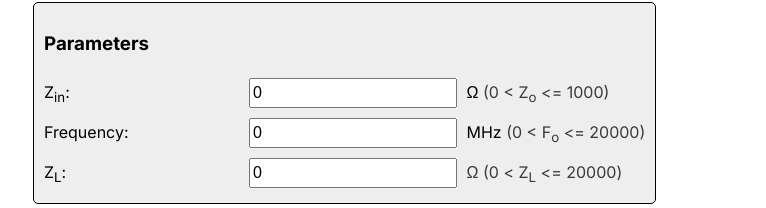
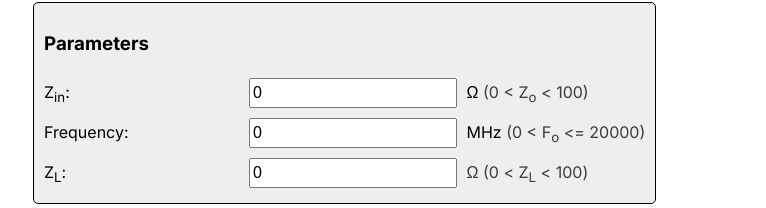
Before and after one commit to moenguyenx/network_matching_tool, a Next.js app: page /l_circuit in a window 1280 px wide. Shown: the part 191-399 px from the top of the page, without its empty margins (74-840 px from the left). Built offline with nearby package versions, Linux system fonts and the light colour scheme.

Commit message:
add limit input for L circuit to temp bug handle

```diff
--- a/app/l_circuit/page.jsx
+++ b/app/l_circuit/page.jsx
@@ -97,7 +97,7 @@ export default function LCircuit() {
                   <label className={classes['row-heading']} for="Impedance">Z<sub>in</sub>:</label>
                   <input className={classes['row-data']} id="Impedance" value={Zin} onChange={(e) => setZin(e.target.value)}/>
                   <span className={classes['row-units']}> Ω </span>
-                  <span className={classes['row-range']}>(0 &lt; Z<sub>o</sub> &lt;= 1000)</span>
+                  <span className={classes['row-range']}>(0 &lt; Z<sub>o</sub> &lt; 100)</span>
                 </div>
                 <div class="">
                   <label className={classes['row-heading']} for="Frequency">Frequency:</label>
@@ -109,7 +109,7 @@ export default function LCircuit() {
                   <label className={classes['row-heading']} for="ZLoad">Z<sub>L</sub>:</label>
                   <input className={classes['row-data']} id="ZLoad" value={Zload} onChange={(e) => setZload(e.target.value)}/>
                   <span className={classes['row-units']}>  </span>
-                  <span className={classes['row-range']}>Ω (0 &lt; Z<sub>L</sub> &lt;= 20000)</span>
+                  <span className={classes['row-range']}>Ω (0 &lt; Z<sub>L</sub> &lt; 100)</span>
                 </div>
             </div>
 
```
